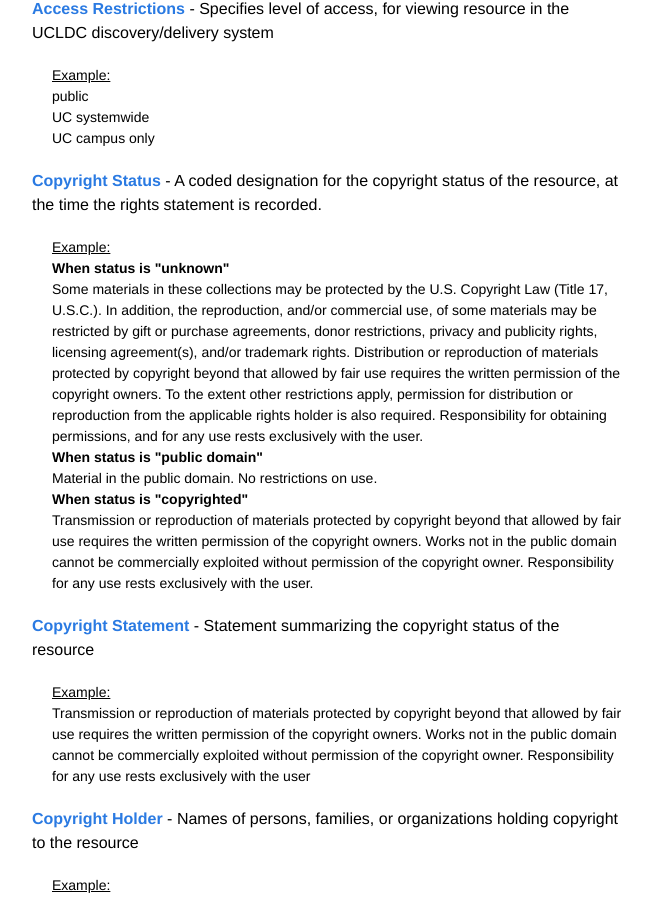
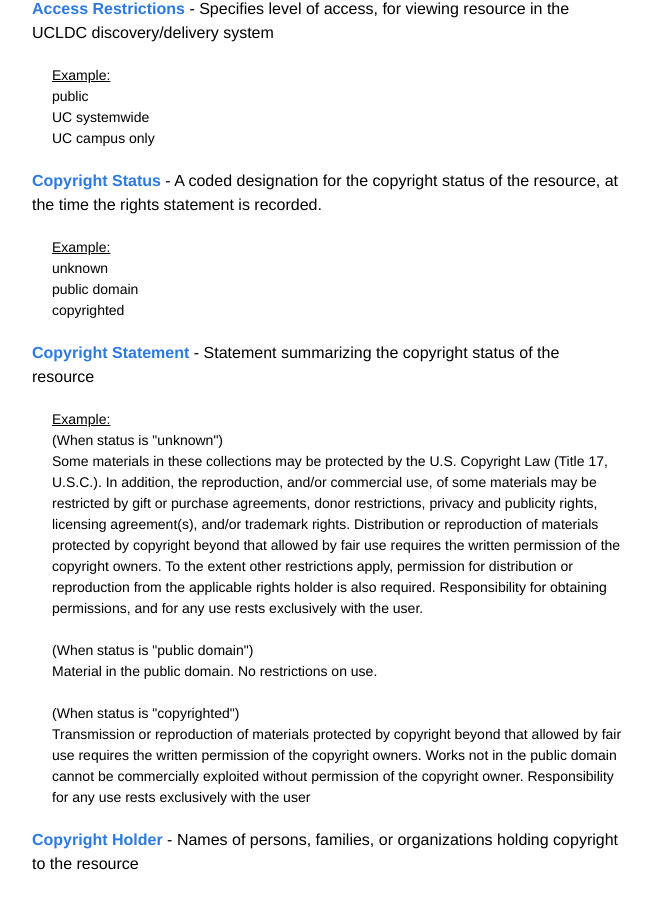
Before and after one commit to ucldc/ucldc-docs, a Jekyll site: the page built from docs/dams/metadata-model.md, in a window 1280 px wide and 900 px high, scrolled down 3494 px. Shown: the whole window, without its empty margins (208-860 px from the left). Built offline with Jekyll 4.4.1, drawn with Linux system fonts in a browser that asks for light colours; nearby versions of some CDN libraries.

Commit message:
Update metadata-model.md

```diff
--- a/docs/dams/metadata-model.md
+++ b/docs/dams/metadata-model.md
@@ -185,24 +185,22 @@ breadcrumbs: DAMS Appendix
 
 <div class="example">
   <u>Example:</u>
-  <br/>
-  <b>When status is "unknown"</b>
-  <br/>
-  Some materials in these collections may be protected by the U.S. Copyright Law (Title 17, U.S.C.). In addition, the reproduction, and/or commercial use, of some materials may be restricted by gift or purchase agreements, donor restrictions, privacy and publicity rights, licensing agreement(s), and/or trademark rights. Distribution or reproduction of materials protected by copyright beyond that allowed by fair use requires the written permission of the copyright owners. To the extent other restrictions apply, permission for distribution or reproduction from the applicable rights holder is also required. Responsibility for obtaining permissions, and for any use rests exclusively with the user.
-  <br/>
-  <b>When status is "public domain"</b>
-  <br/>
-  Material in the public domain. No restrictions on use.
-  <br/>
-  <b>When status is "copyrighted"</b>
-  <br/>
-  Transmission or reproduction of materials protected by copyright beyond that allowed by fair use requires the written permission of the copyright owners. Works not in the public domain cannot be commercially exploited without permission of the copyright owner. Responsibility for any use rests exclusively with the user.
+<br/>unknown
+<br/>public domain
+<br/>copyrighted
 </div>
 
 <a class="label" id="CopyrightStatement">Copyright Statement</a> - Statement summarizing the copyright status of the resource
 
 <div class="example">
   <u>Example:</u>
+    <br/>(When status is "unknown")
+  <br/>Some materials in these collections may be protected by the U.S. Copyright Law (Title 17, U.S.C.). In addition, the reproduction, and/or commercial use, of some materials may be restricted by gift or purchase agreements, donor restrictions, privacy and publicity rights, licensing agreement(s), and/or trademark rights. Distribution or reproduction of materials protected by copyright beyond that allowed by fair use requires the written permission of the copyright owners. To the extent other restrictions apply, permission for distribution or reproduction from the applicable rights holder is also required. Responsibility for obtaining permissions, and for any use rests exclusively with the user.
+  <br/>
+  <br/>(When status is "public domain")
+  <br/>Material in the public domain. No restrictions on use.
+  <br/>
+  <br/>(When status is "copyrighted")
   <br/>Transmission or reproduction of materials protected by copyright beyond that allowed by fair use requires the written permission of the copyright owners. Works not in the public domain cannot be commercially exploited without permission of the copyright owner. Responsibility for any use rests exclusively with the user
 </div>
 
```
